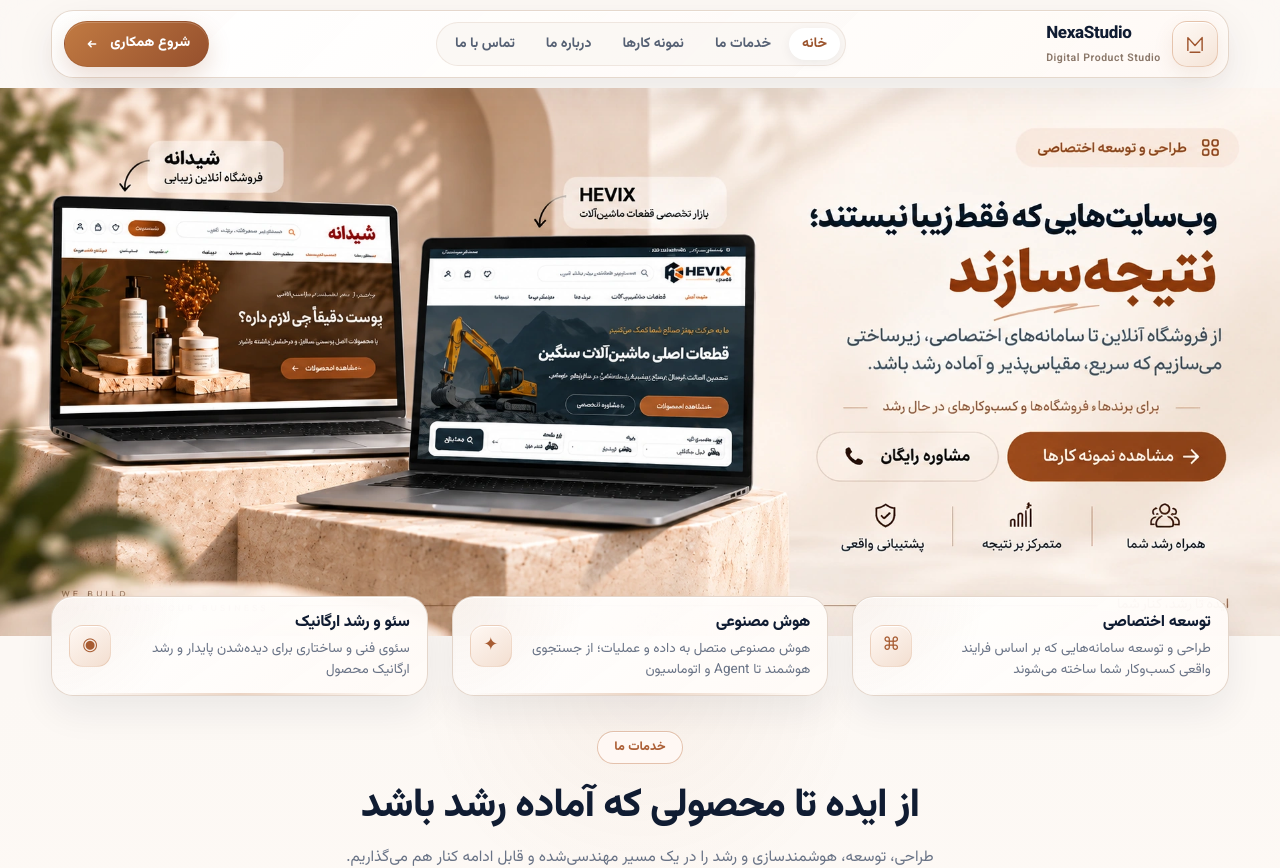
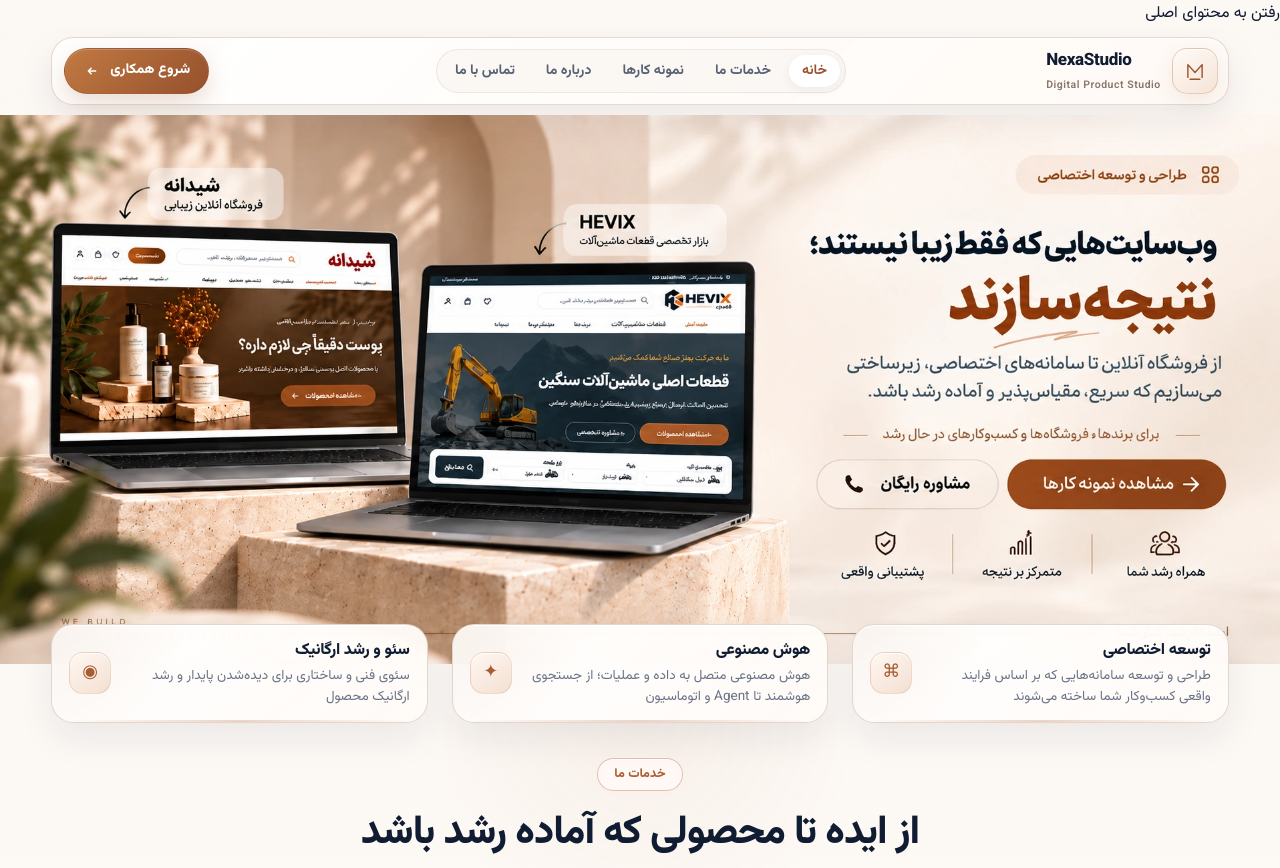
Before and after one commit to zohreksh/smartpilot, a Nuxt app: page / in a window 1280 px wide. Shown: the top 868 px of the page. Built offline with nearby package versions, Linux system fonts and the light colour scheme.

Commit message:
Add keyboard skip link

```diff
--- a/app.vue
+++ b/app.vue
@@ -51,6 +51,7 @@ useHead({
 
 <template>
   <div>
+    <a class="skip-link" href="#main-content">رفتن به محتوای اصلی</a>
     <NuxtPage />
     <SiteFooter />
   </div>
```
